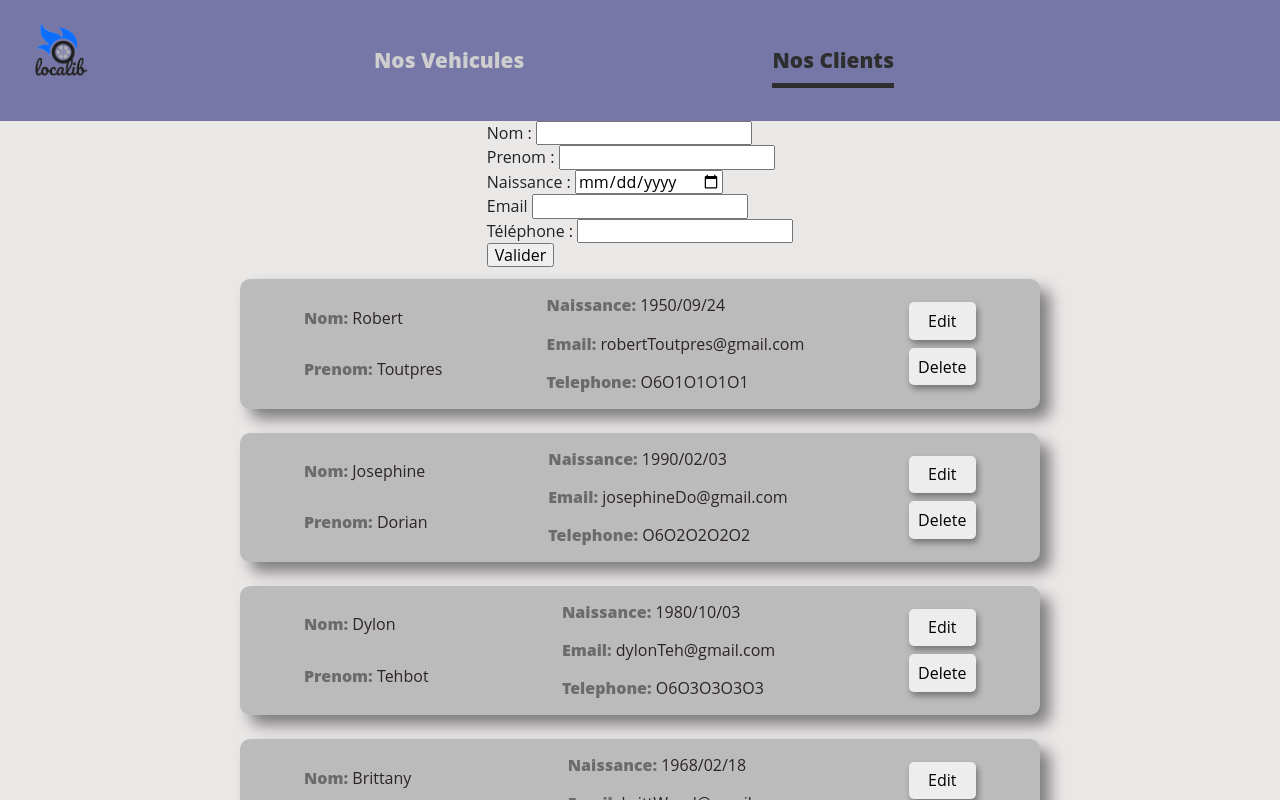
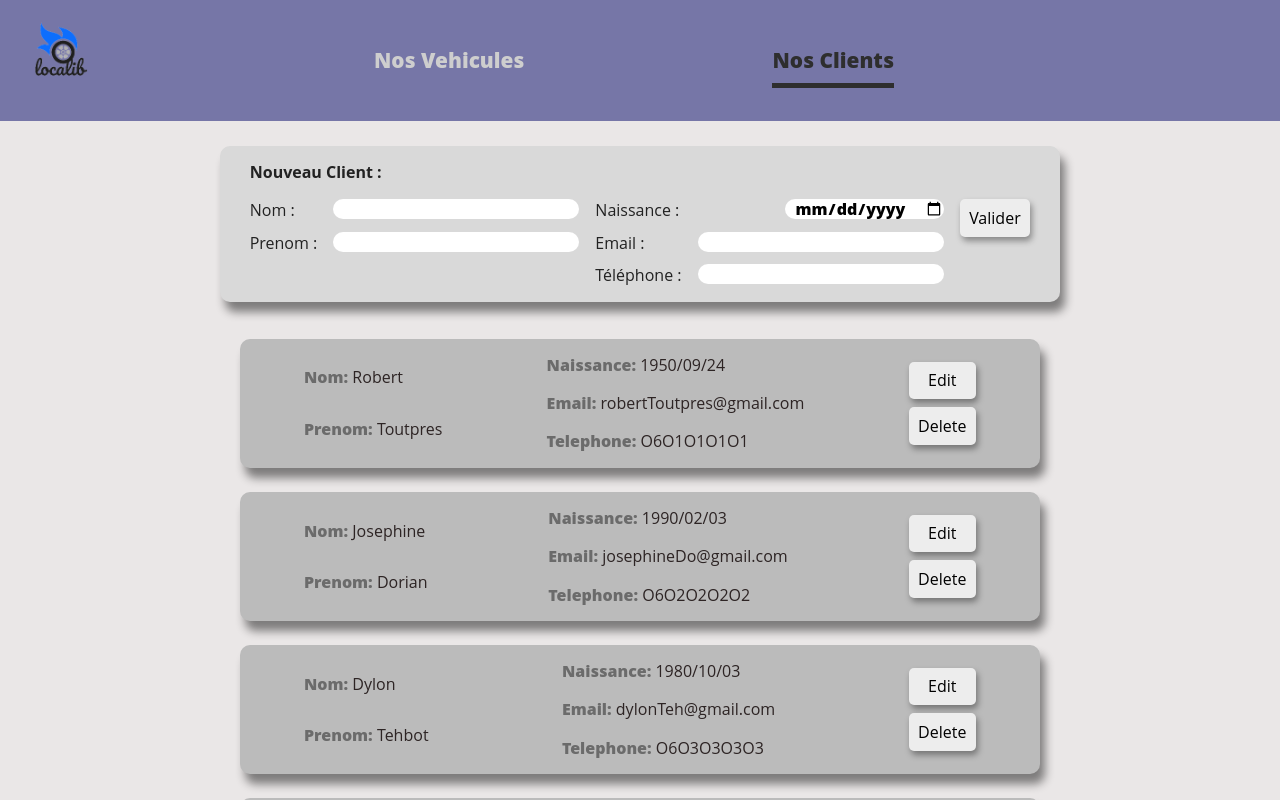
Before and after one commit to LaurentMag/ECF-cda-frontEnd, a React (Create React App) app: page /clients in a window 1280 px wide. Shown: the top 800 px of the page. Built offline with nearby package versions, Linux system fonts and the light colour scheme; data requests are answered from the project's data file.

Commit message:
style : form; Feature: form functionement, input on change

```diff
--- a/src/components/ClientInput.tsx
+++ b/src/components/ClientInput.tsx
@@ -1,4 +1,4 @@
-import React, {Fragment, useState} from "react";
+import React, {Fragment, useEffect, useState} from "react";
 import {clientTypeNoID} from "../type/clientType";
 
 type propsType = {
@@ -23,6 +23,10 @@ export const ClientInput = (props: propsType) => {
     telephone: props.telephone,
   });
 
+  useEffect(() => {
+    console.log(inputState);
+  }, [inputState]);
+
   // ------------------------------------------------------------------
   const handleInputChange = (e: React.ChangeEvent<HTMLInputElement>) => {
     const input = e.target;
@@ -38,8 +42,11 @@ export const ClientInput = (props: propsType) => {
   // ------------------------------------------------------------------
   return (
     <Fragment>
-      <form>
-        <div>
+      <section className="client__main-form-container-wrapper">
+        <h2>Nouveau Client : </h2>
+        <form className={`${props.styleFormContainer}`}>
+          <section>
+            <div className={`${props.styleInputAndLabel}`}>
               <label htmlFor="nomID">Nom : </label>
               <input
                 onChange={handleInputChange}
@@ -48,7 +55,7 @@ export const ClientInput = (props: propsType) => {
                 name="nom"></input>
             </div>
 
-        <div>
+            <div className={`${props.styleInputAndLabel}`}>
               <label htmlFor="prenomID">Prenom : </label>
               <input
                 onChange={handleInputChange}
@@ -56,8 +63,10 @@ export const ClientInput = (props: propsType) => {
                 type="text"
                 name="prenom"></input>
             </div>
+          </section>
 
-        <div>
+          <section>
+            <div className={`${props.styleInputAndLabel}`}>
               <label htmlFor="naissanceID"> Naissance : </label>
               <input
                 onChange={handleInputChange}
@@ -66,8 +75,8 @@ export const ClientInput = (props: propsType) => {
                 name="dateDeNaissance"></input>
             </div>
 
-        <div>
-          <label htmlFor="emailID"> Email </label>
+            <div className={`${props.styleInputAndLabel}`}>
+              <label htmlFor="emailID"> Email : </label>
               <input
                 onChange={handleInputChange}
                 id="emailID"
@@ -75,17 +84,19 @@ export const ClientInput = (props: propsType) => {
                 name="email"></input>
             </div>
 
-        <div>
+            <div className={`${props.styleInputAndLabel}`}>
               <label htmlFor="telID"> Téléphone : </label>
               <input
                 onChange={handleInputChange}
                 id="telID"
-            type="number"
+                type="text"
                 name="telephone"></input>
             </div>
+          </section>
 
-        <button>Valider</button>
+          <button className="general-button">Valider</button>
         </form>
+      </section>
     </Fragment>
   );
 };
--- a/src/pages/Clients.tsx
+++ b/src/pages/Clients.tsx
@@ -50,7 +50,7 @@ export const Clients = () => {
       <section className="client__display-container">
         <ClientInput
           /* STYLE */
-          styleFormContainer={""}
+          styleFormContainer={"client__main-form-container"}
           styleInputAndLabel={""}
           /* CLIENT DATA */
           nom={""}
--- a/src/ztylesheets/abstracts/_variables.scss
+++ b/src/ztylesheets/abstracts/_variables.scss
@@ -57,3 +57,7 @@ $color__background-default: rgb(234, 231, 231);
 $color__background-navbar: rgb(118, 118, 167);
 
 $nagivation-link-color-hover: rgb(46, 46, 46);
+
+$border-radius-element-default: 10px;
+
+$box-shadow-element-default: 5px 10px 10px rgba(0, 0, 0, 0.465);
--- /dev/null
+++ b/src/ztylesheets/components/_clientinput.scss
@@ -0,0 +1,47 @@
+.client__main-form-container-wrapper {
+  @include flex-modulable(column, null, null, 1rem);
+
+  border-radius: $border-radius-element-default;
+  box-shadow: $box-shadow-element-default;
+  background-color: rgb(217, 217, 217);
+  padding-block: 15px;
+  padding-inline: 30px;
+  margin-block: 25px;
+}
+
+.client__main-form-container {
+  @include flex-modulable(null, null, null, 1rem);
+
+  section {
+    @include flex-modulable(column, null, null, 10px);
+  }
+
+  div {
+    @include flex-modulable(null, space-between, null, 1rem);
+
+    label {
+      white-space: nowrap;
+    }
+
+    input {
+      height: 20px;
+      width: 55%px;
+
+      border-radius: $border-radius-element-default;
+      border: none;
+
+      font-size: 1rem;
+      font-weight: 800;
+
+      &:focus {
+        outline: 3px solid rgb(78, 78, 78);
+      }
+
+      padding-left: 10px;
+    }
+  }
+
+  button {
+    height: fit-content;
+  }
+}
--- a/src/ztylesheets/components/_clientunit.scss
+++ b/src/ztylesheets/components/_clientunit.scss
@@ -7,8 +7,8 @@
   padding-inline: 5%;
 
   background-color: rgb(187, 187, 187);
-  border-radius: 10px;
-  box-shadow: 10px 10px 15px rgba(0, 0, 0, 0.465);
+  border-radius: $border-radius-element-default;
+  box-shadow: $box-shadow-element-default;
 
   width: min(95%, 50rem);
 
--- a/src/ztylesheets/main.css
+++ b/src/ztylesheets/main.css
@@ -491,7 +491,7 @@ body {
   padding-inline: 5%;
   background-color: rgb(187, 187, 187);
   border-radius: 10px;
-  box-shadow: 10px 10px 15px rgba(0, 0, 0, 0.465);
+  box-shadow: 5px 10px 10px rgba(0, 0, 0, 0.465);
   width: min(95%, 50rem);
 }
 .client-unit__container div {
@@ -515,6 +515,53 @@ body {
   flex-direction: column;
   justify-content: space-evenly;
   gap: 0;
+}
+
+.client__main-form-container-wrapper {
+  display: flex;
+  flex-direction: column;
+  gap: 1rem;
+  border-radius: 10px;
+  box-shadow: 5px 10px 10px rgba(0, 0, 0, 0.465);
+  background-color: rgb(217, 217, 217);
+  padding-block: 15px;
+  padding-inline: 30px;
+  margin-block: 25px;
+}
+
+.client__main-form-container {
+  display: flex;
+  gap: 1rem;
+}
+.client__main-form-container section {
+  display: flex;
+  flex-direction: column;
+  gap: 10px;
+}
+.client__main-form-container div {
+  display: flex;
+  justify-content: space-between;
+  gap: 1rem;
+}
+.client__main-form-container div label {
+  white-space: nowrap;
+}
+.client__main-form-container div input {
+  height: 20px;
+  width: 55% px;
+  border-radius: 10px;
+  border: none;
+  font-size: 1rem;
+  font-weight: 800;
+  padding-left: 10px;
+}
+.client__main-form-container div input:focus {
+  outline: 3px solid rgb(78, 78, 78);
+}
+.client__main-form-container button {
+  height: -webkit-fit-content;
+  height: -moz-fit-content;
+  height: fit-content;
 }
 
 .homepage__temp {
--- a/src/ztylesheets/main.scss
+++ b/src/ztylesheets/main.scss
@@ -13,7 +13,7 @@
 @import "layout/navigation";
 
 // 5. Components
-@import "components/button", "components/clientunit";
+@import "components/button", "components/clientunit", "components/clientinput";
 
 // 6. Page-specific styles
 @import "pages/home", "pages/clientspage";
```
Lines whose indentation alone changed are shown as unchanged.
